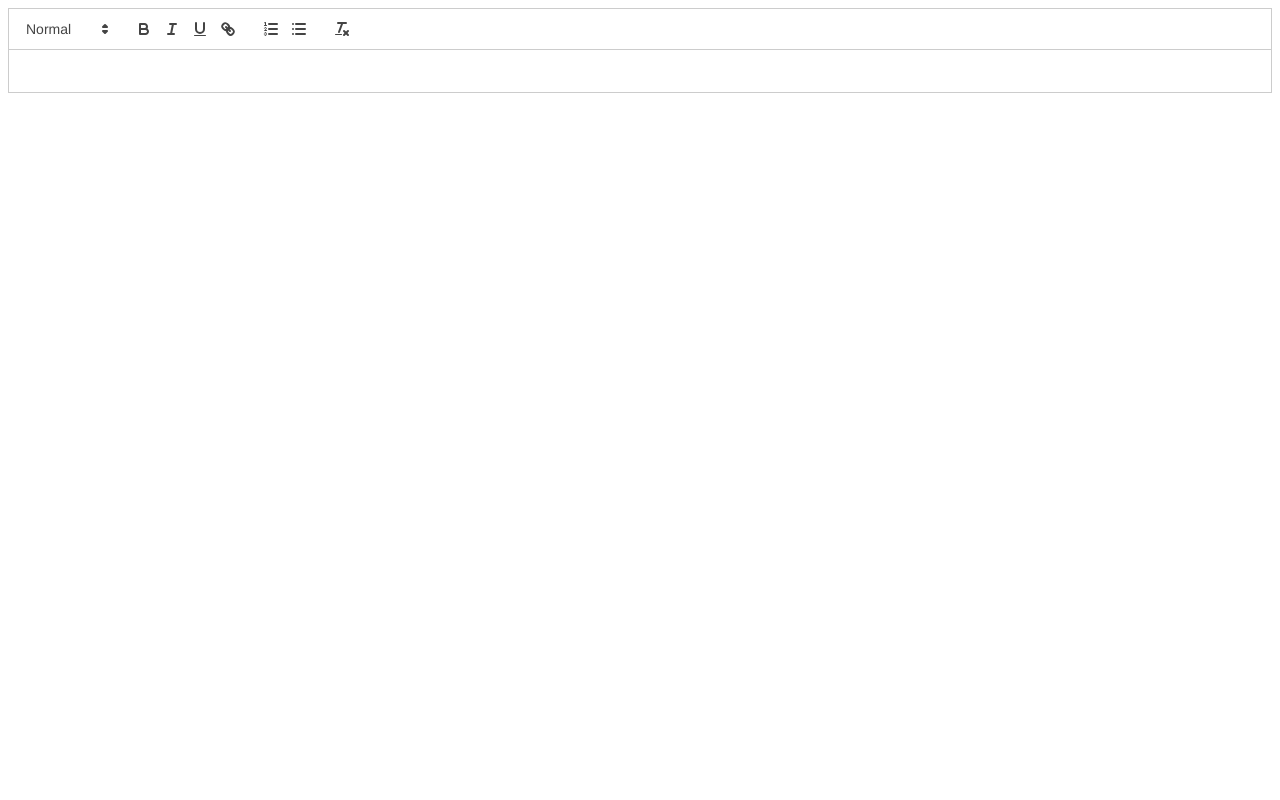
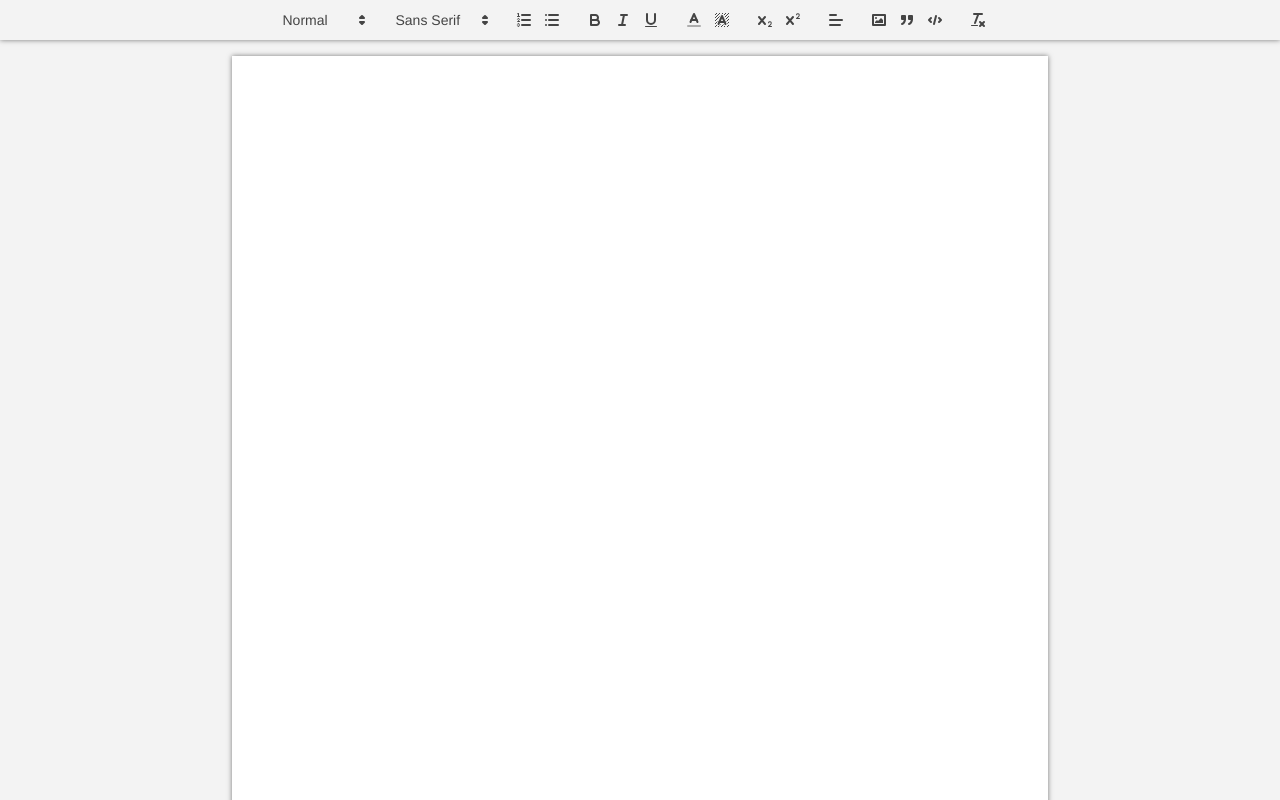
Before and after one commit to Thirumalaikumar-M/DocHub, a React (Vite) app in the folder client/: page / in a window 1280 px wide. Shown: the top 800 px of the page. Built offline with nearby package versions, Linux system fonts and the light colour scheme.

Commit message:
Style TextEditor and Expand toolbar options

```diff
--- a/client/src/TextEditor.jsx
+++ b/client/src/TextEditor.jsx
@@ -1,17 +1,30 @@
 import { useCallback } from "react";
 import Quill from "quill";
 import "quill/dist/quill.snow.css";
+import "./styles.css";
 
 const TextEditor = () => {
+  const TOOLBAR_OPTIONS = [
+    [{ header: [1, 2, 3, 4, 5, 6, false] }],
+    [{ font: [] }],
+    [{ list: "ordered" }, { list: "bullet" }],
+    ["bold", "italic", "underline"],
+    [{ color: [] }, { background: [] }],
+    [{ script: "sub" }, { script: "super" }],
+    [{ align: [] }],
+    ["image", "blockquote", "code-block"],
+    ["clean"],
+  ];
+
   const wrapperRef = useCallback((wrapper) => {
     if (wrapper == null) return;
     wrapper.innerHTML = "";
     const editor = document.createElement("div");
     wrapper.append(editor);
-    new Quill(editor, { theme: "snow" });
+    new Quill(editor, { theme: "snow", modules: { toolbar: TOOLBAR_OPTIONS } });
   }, []);
 
-  return <div id="container" ref={wrapperRef}></div>;
+  return <div className="container" ref={wrapperRef}></div>;
 };
 
 export default TextEditor;
--- /dev/null
+++ b/client/src/styles.css
@@ -0,0 +1,53 @@
+*,*::before,*::after {
+    box-sizing: border-box;
+}
+body {
+    background-color: #F3F3F3;
+    margin: 0;
+}
+.container .ql-editor {
+    width: 8.5in;
+    min-height: 11in;
+    padding: 1in;
+    margin: 1rem;
+    box-shadow: 0 0 5px 0 rgba(0, 0, 0, .5);
+    background-color: white;
+}
+.container .ql-container.ql-snow {
+    border: none;
+    display: flex;
+    justify-content: center;
+}
+.container .ql-toolbar.ql-snow {
+    display: flex;
+    justify-content: center;
+    position: sticky;
+    top: 0;
+    z-index: 1;
+    background-color: #F3F3F3;
+    border: none;
+    box-shadow: 0 0 5px 0 rgba(0, 0, 0, .5);
+}
+
+@page {
+    margin: 1in;
+}
+
+@media print {
+    body {
+      background: none;
+    }
+
+    .container .ql-editor {
+      width: 6.5in;
+      height: 9in;
+      padding: 0;
+      margin: 0;
+      box-shadow: none;
+      align-self: flex-start;
+    }
+
+    .container .ql-toolbar.ql-snow {
+      display: none;
+    }
+}
```
